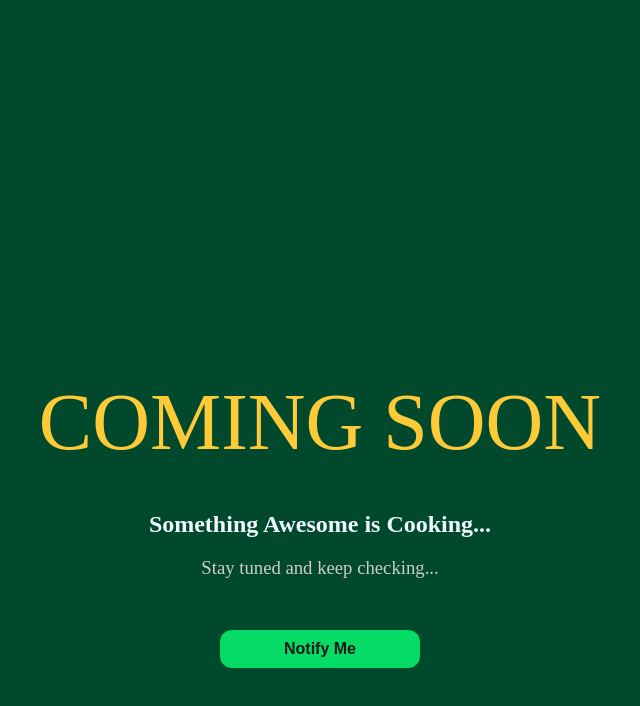
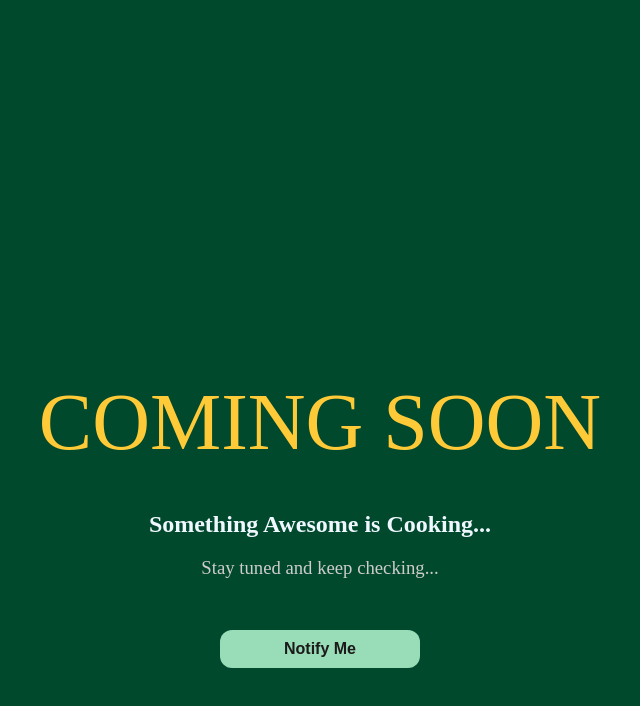
Before and after one commit to NicklausDev/javascript-refresher-course, a plain HTML site: page 04-index.html in a window 1280 px wide. In both pictures the pointer is over the button "Notify Me". Shown: the whole page, without its empty margins (320-960 px from the left). Drawn offline with Linux system fonts and the light colour scheme; some icons are missing.

Commit message:
Added hover functionality to clickable button

```diff
--- a/04-index.html
+++ b/04-index.html
@@ -73,6 +73,11 @@
             margin-bottom: 20px;
             width: 200px;
         }
+
+        .notify-btn:hover {
+            background: #98ddb7;
+            cursor: pointer;
+        }
     </style>
 </head>
 <body>
```
